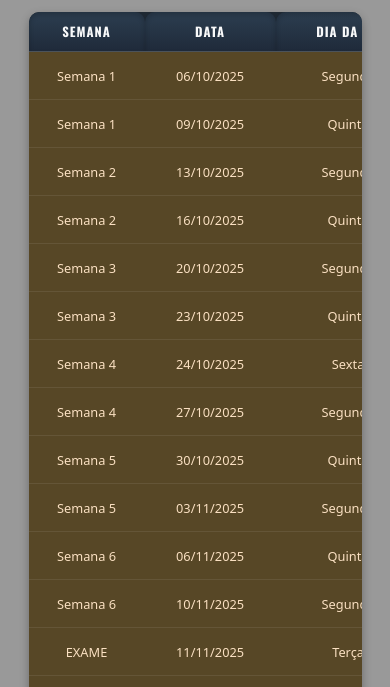
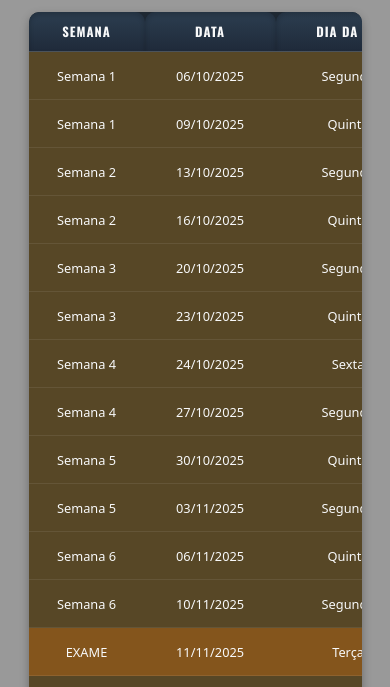
Before and after one commit to BrunoYtalo96/cronograma-aplicacao, a plain HTML site: page index.html in a window 390 px wide. Shown: the part 157-844 px from the top of the page. Drawn offline with nearby package versions, Linux system fonts and the light colour scheme.

Commit message:
Update index.html

```diff
--- a/index.html
+++ b/index.html
@@ -155,37 +155,53 @@
                 0 0 15px rgba(173, 216, 230, 1);
         }
 
-        /* === ESTILO PADRÃO (LARANJA): Linhas que não foram concluídas === */
-        /* Aplicamos a cor laranja como padrão para todas as linhas de dados */
+        /* === ESTILO PADRÃO (LARANJA SUAVE): Linhas de aplicação não concluídas === */
+        /* Aplicamos a cor laranja suave como padrão para todas as linhas de aplicação pendentes */
         .default-row {
-            background-color: rgba(255, 165, 0, 0.15); /* Laranja Suave (Original do Exame Pendente) */
+            background-color: rgba(255, 165, 0, 0.15); /* Laranja Suave */
+            color: #f8e4cc; /* Tom mais quente para o texto sobre o laranja suave */
         }
 
-        /* HOVER para linhas pendentes */
+        /* HOVER para linhas de aplicação pendentes */
         .default-row:not(.row-aplicada):hover {
             background-color: rgba(255, 165, 0, 0.3) !important;
+        }
+
+        /* --- NOVO: ESTILO PARA LINHA DE EXAME PENDENTE (LARANJA MAIS FORTE) --- */
+        .exame-row-pendente {
+            background-color: rgba(255, 140, 0, 0.35); /* Laranja mais forte */
+            font-weight: bold;
+            color: #fff0d9; /* Cor de texto mais clara para contraste */
+        }
+        .exame-row-pendente:hover {
+            background-color: rgba(255, 140, 0, 0.5) !important;
         }
 
         /* --- ESTILO PARA LINHA CONCLUÍDA (VERDE) --- */
         .row-aplicada {
             background-color: rgba(144, 238, 144, 0.15); /* Verde Claro Suave */
-            font-weight: 600; /* Deixa as letras mais fortes */
-            color: #d1ffdb; /* Cor de texto um pouco mais clara/verdeada */
+            font-weight: 600;
+            color: #d1ffdb;
         }
 
         .row-aplicada:hover {
             background-color: rgba(144, 238, 144, 0.3) !important;
         }
 
+        /* Prioridade: Se for um exame e estiver aplicado, o verde deve sobrescrever o laranja forte */
+        .exame-row-pendente.row-aplicada {
+             background-color: rgba(144, 238, 144, 0.3);
+             color: #d1ffdb;
+        }
+        .exame-row-pendente.row-aplicada:hover {
+            background-color: rgba(144, 238, 144, 0.5) !important;
+        }
+
+
         /* Estilo da Célula de Exame */
         .exame-cell {
-            font-weight: 500;
-            color: #ced4da;
-        }
-        /* Ajuste de cor do texto para células em linhas não aplicadas (para contraste no laranja) */
-        tr:not(.row-aplicada) .exame-cell,
-        tr:not(.row-aplicada) td {
-             color: #f8e4cc; /* Tom mais quente para o texto sobre o laranja */
+            font-weight: 500; /* Pode ser sobrescrito pelo .row-aplicada ou .exame-row-pendente */
+            /* A cor do texto será definida pelas regras de linha acima */
         }
 
         /* Estilo da Célula de Status (Botões) */
@@ -249,14 +265,17 @@
             .table-container:hover { transform: none; }
 
             /* Ajustar cores e hover para mobile */
-            .default-row { background-color: rgba(255, 165, 0, 0.25); }
+            .default-row { background-color: rgba(255, 165, 0, 0.25); color: #fae0c2; }
             .default-row:not(.row-aplicada):hover { background-color: rgba(255, 165, 0, 0.4) !important; }
-            .row-aplicada { background-color: rgba(144, 238, 144, 0.25); }
+
+            .exame-row-pendente { background-color: rgba(255, 140, 0, 0.45); color: #fff0d9; }
+            .exame-row-pendente:hover { background-color: rgba(255, 140, 0, 0.6) !important; }
+
+            .row-aplicada { background-color: rgba(144, 238, 144, 0.25); color: #d1ffdb; }
             .row-aplicada:hover { background-color: rgba(144, 238, 144, 0.4) !important; }
-            tr:not(.row-aplicada) .exame-cell,
-            tr:not(.row-aplicada) td {
-                 color: #fae0c2;
-            }
+
+            .exame-row-pendente.row-aplicada { background-color: rgba(144, 238, 144, 0.4); color: #d1ffdb;}
+            .exame-row-pendente.row-aplicada:hover { background-color: rgba(144, 238, 144, 0.6) !important; }
 
             .hint { color: #ced4da; text-shadow: none;}
         }
@@ -402,12 +421,19 @@
             updatedCronogramaData.forEach(item => {
                 const row = tbody.insertRow();
 
-                // Aplicamos a classe padrão laranja (default-row) a todas as linhas de dados
-                row.classList.add('default-row');
-
+                const isExameRow = item.apl === "EXAME";
                 const isPositiveStatus = item.status.startsWith('✅');
 
-                // A classe verde claro 'row-aplicada' é aplicada se o status for positivo
+                // 1. Aplica a classe padrão (laranja suave) para todas as linhas
+                // ou a classe de exame (laranja forte) se for um exame
+                if (isExameRow) {
+                    row.classList.add('exame-row-pendente'); // Laranja mais forte
+                } else {
+                    row.classList.add('default-row'); // Laranja suave
+                }
+
+                // 2. A classe verde claro 'row-aplicada' é aplicada se o status for positivo
+                // Esta classe irá sobrescrever as cores laranja se presente
                 if (isPositiveStatus) {
                     row.classList.add('row-aplicada');
                 } else {
```
